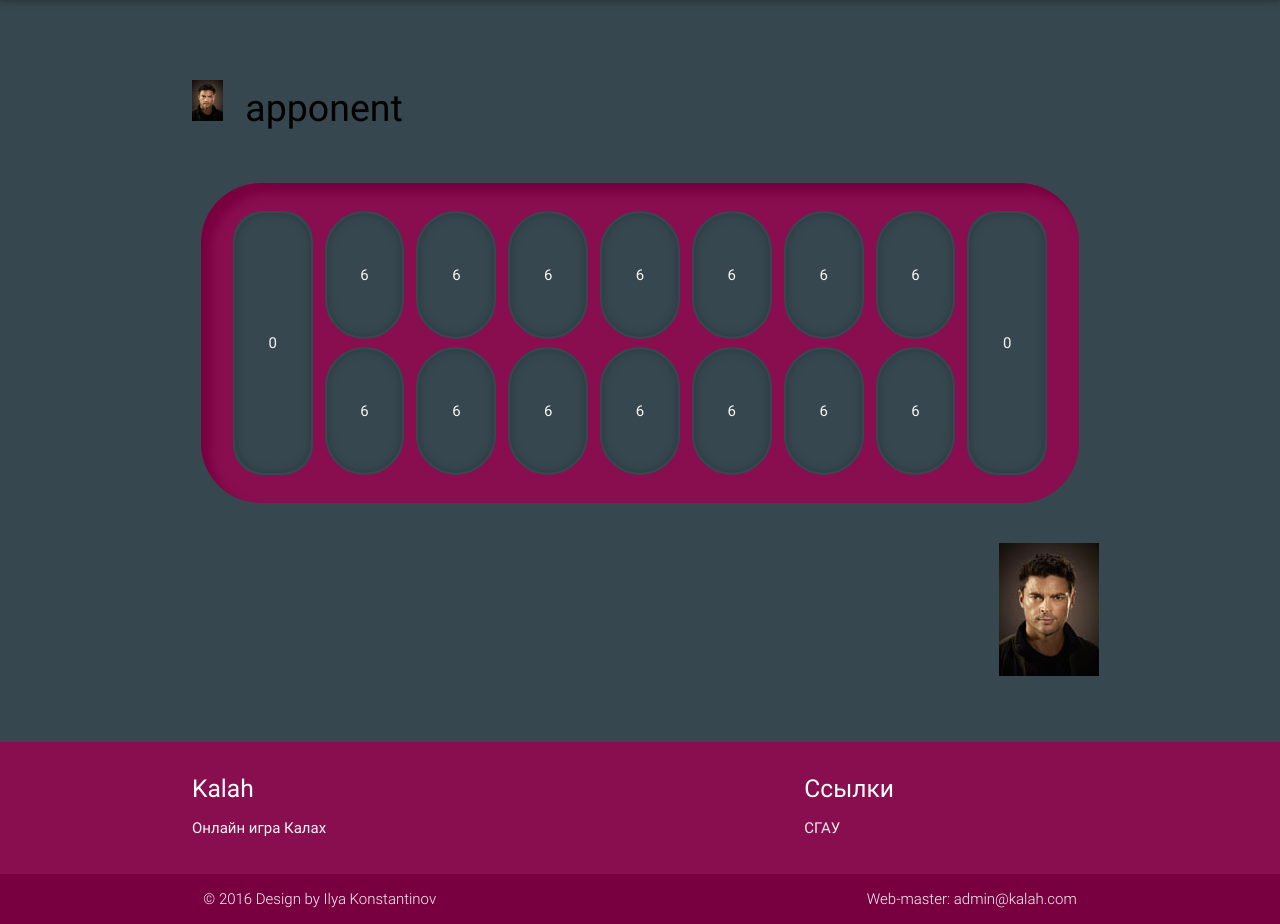
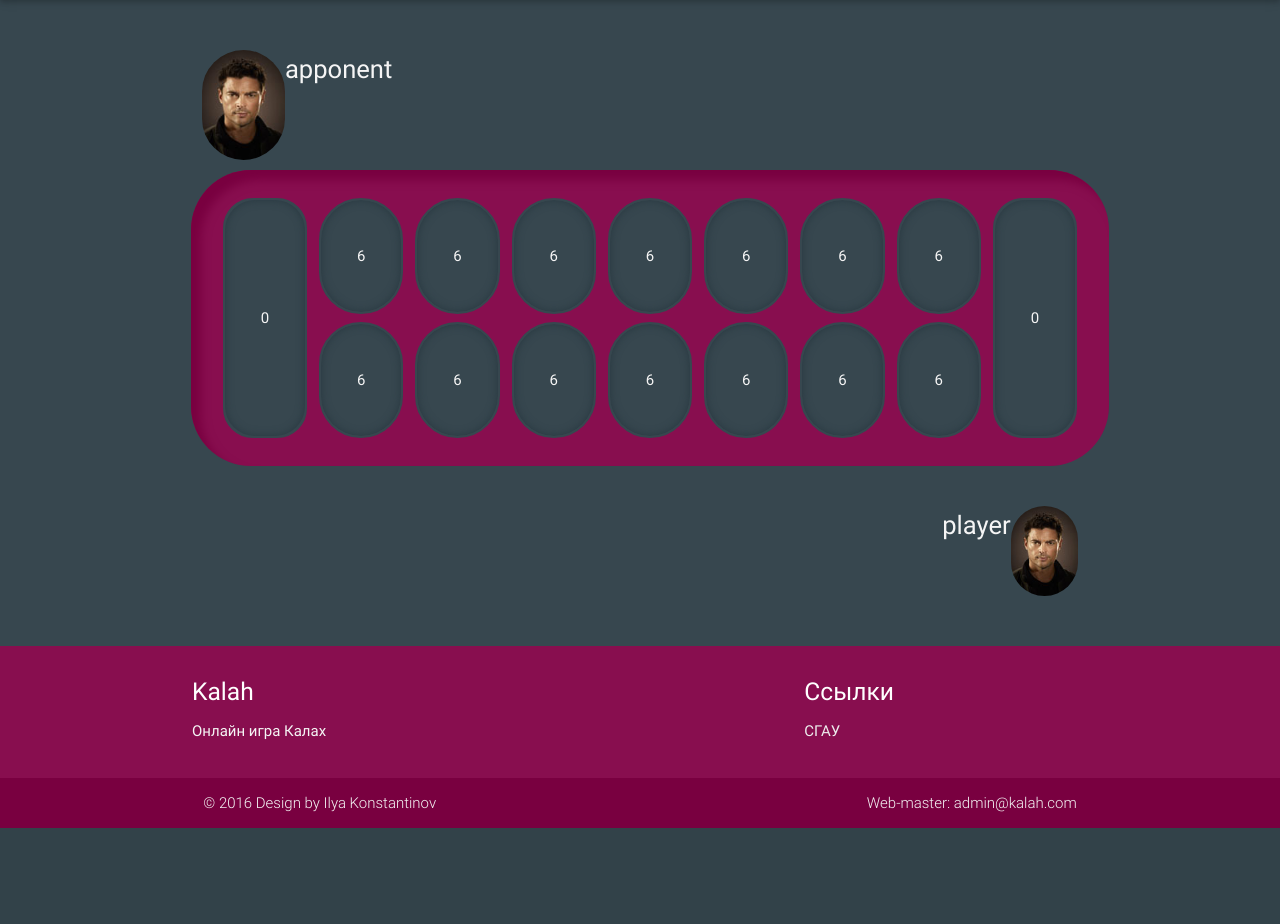
Before and after one commit to EmelyanovAndrey/Kalah, a PHP site: page /game.html in a window 1280 px wide. Shown: the part 64-988 px from the top of the page. After the commit the page ends 892 px from the top, so only its background shows below. Run offline with PHP 8.4, Linux system fonts and the light colour scheme; some libraries are stand-ins or nearby versions; some web fonts are replaced.

Commit message:
game mousedown

```diff
--- a/src/main/view/css/includes/style.less
+++ b/src/main/view/css/includes/style.less
@@ -166,8 +166,14 @@ header {
   box-shadow: inset 10px 10px 10px @color-board-border;
   border-radius: 60px;
 
+  margin: 10px;
 
-  margin: 20px;
+  &, table {
+    border-collapse: separate !important;
+    padding: 20px;
+    height: 30vh;
+    border-spacing: 1vw 1vh;
+  }
 
   .object() {
     background-color: @color-object-background;
@@ -187,14 +193,16 @@ header {
       cursor: pointer;
     }
 
-
+    & + .active {
+      box-shadow: inset 0px 0px 20px;
+    }
 
     .unselect();
   }
 
   .kalah {
     height: 30vh;
-    width: 0.5vw;
+    width: 1vw;
 
     border-radius: 30px;
 
@@ -209,57 +217,44 @@ header {
 
     .object();
   }
-
-  table {
-    border-collapse: inherit;
-    padding: 20px;
-    height: 40vh;
-    border-spacing: 1vw 1vh;
-
-    td {
-    }
-  }
-
-  .active {
-    background-color: @color-text;
-    color: @color-object-background;
-    border: 2px solid @color-object-background;
-    box-shadow: inset 0px 0px 20px @color-object-border;
-  }
 }
 
 .game {
 
-  padding-top: 10vh;
+  padding-top: 5vh;
 
-  image{
-    @game-photo-size: 12vh;
+  //img {
+  //  background: url(../assets/img/profile-test.jpg);
+  //  background-repeat: no-repeat;
+  //  background-size: cover;
+  //  background-position: center;
+  //}
 
-    //width: @game-photo-size;
-    //height: @game-photo-size;
-    //background: url(../assets/img/profile-test.jpg);
-    //background-repeat: no-repeat;
-    //background-size: cover;
-    //background-position: center;
+  .user(@turn: left) {
+    float: @turn;
+    margin: 10px;
 
-    border-radius: 100px;
+    .nick {
+      font-size: 2vw;
+      float: @turn;
+      color: @color-text;
+    }
+    img {
+      @game-photo-size: 40%;
+
+      width: @game-photo-size;
+      height: @game-photo-size;
+      border-radius: 100px;
+
+      float: @turn;
+    }
   }
 
-  .user {
-    float: right;
+  .player {
+    .user(right);
   }
 
   .apponent {
-    display: inline-block;
-    width: 50vw;
-    img {
-      float: left;
-    }
-
-    .nick {
-      font-size: 250%;
-
-    }
+    .user();
   }
-
 }
--- a/src/main/view/game.html
+++ b/src/main/view/game.html
@@ -25,7 +25,7 @@
     <header>
       <div class="navbar">
         <ul id="headerMenu" class="dropdown-content">
-          <li><a href="" target="_blank">Главная</a></li>
+          <li><a href="index.html" target="_blank">Главная</a></li>
           <li><a href="#" target="_blank">Правила</a></li>
           <li><a href="game.html" target="_blank">Играть с человеком</a></li>
           <li><a href="game.html" target="_blank">Играть с компьютером</a></li>
@@ -35,7 +35,7 @@
           <div class="nav-wrapper container">
             <div class="large-nav-bar"><a href="" target="_blank" class="brand-logo">Kalah</a>
               <ul class="right">
-                <li><a href="" target="_blank" class="grey-text text-lighten-3">Главная</a></li>
+                <li><a href="index.html" target="_blank" class="grey-text text-lighten-3">Главная</a></li>
                 <li><a href="#" target="_blank" class="grey-text text-lighten-3">Правила</a></li>
                 <li><a href="game.html" target="_blank" class="grey-text text-lighten-3">Играть с человеком</a></li>
                 <li><a href="game.html" target="_blank" class="grey-text text-lighten-3">Играть с компьютером</a></li>
@@ -49,12 +49,11 @@
     </header>
     <div id="main">
       <div class="game container">
-        <div class="row apponent"><img src="assets/img/profile-test.jpg" class="photo col s1">
-          <div class="nick col s1">apponent</div>
+        <div class="row apponent"><img src="assets/img/profile-test.jpg">
+          <div class="nick">apponent</div>
         </div>
         <div class="row">
-          <div class="board">
-            <table id="board">
+          <table class="board">
             <tr>
               <td rowspan="2" class="kalah"><span>0</span></td>
               <td class="lunka"><span>6</span></td>
@@ -77,11 +76,8 @@
             </tr>
           </table>
         </div>
-        </div>
-        <div class="row">
-          <div class="user"><img src="assets/img/profile-test.jpg" class="photo responsive-img">
-            <div class="nick"></div>
-          </div>
+        <div class="row player"><img src="assets/img/profile-test.jpg">
+          <div class="nick">player</div>
         </div>
       </div>
       <div class="row save-game"></div>
--- a/src/main/view/includes/layout.jade
+++ b/src/main/view/includes/layout.jade
@@ -4,7 +4,7 @@ doctype html
 - var baseUrl = ""
 - var title = "Kalah"
 - var siteName = title
-- var menu = [{name: "Главная", link: baseUrl}, {name: "Правила", link: "#"}, {name:"Играть с человеком", link: baseUrl+"game.html"}, {name: "Играть с компьютером", link: baseUrl+"game.html"}, {name: "Профиль", link: "#"}]
+- var menu = [{name: "Главная", link: "index.html"}, {name: "Правила", link: "#"}, {name:"Играть с человеком", link: baseUrl+"game.html"}, {name: "Играть с компьютером", link: baseUrl+"game.html"}, {name: "Профиль", link: "#"}]
 - var footerTitle = siteName
 - var footerText = "Онлайн игра Калах"
 - var dataCopyright = "2016"
--- a/src/main/view/index.html
+++ b/src/main/view/index.html
@@ -26,7 +26,7 @@
     <header>
       <div class="navbar">
         <ul id="headerMenu" class="dropdown-content">
-          <li><a href="" target="_blank">Главная</a></li>
+          <li><a href="index.html" target="_blank">Главная</a></li>
           <li><a href="#" target="_blank">Правила</a></li>
           <li><a href="game.html" target="_blank">Играть с человеком</a></li>
           <li><a href="game.html" target="_blank">Играть с компьютером</a></li>
@@ -36,7 +36,7 @@
           <div class="nav-wrapper container">
             <div class="large-nav-bar"><a href="" target="_blank" class="brand-logo">Kalah</a>
               <ul class="right">
-                <li><a href="" target="_blank" class="grey-text text-lighten-3">Главная</a></li>
+                <li><a href="index.html" target="_blank" class="grey-text text-lighten-3">Главная</a></li>
                 <li><a href="#" target="_blank" class="grey-text text-lighten-3">Правила</a></li>
                 <li><a href="game.html" target="_blank" class="grey-text text-lighten-3">Играть с человеком</a></li>
                 <li><a href="game.html" target="_blank" class="grey-text text-lighten-3">Играть с компьютером</a></li>
--- a/src/main/view/js/includes/scripts.js
+++ b/src/main/view/js/includes/scripts.js
@@ -43,7 +43,7 @@
     });
     vs_item(human);
     vs_item(comp);
-    lunka = $("#board .lunka");
+    lunka = $(".board .lunka");
     lunka.mousedown(function() {
       $(this).addClass("active");
     });
@@ -52,6 +52,4 @@
     });
   });
 
-  return;
-
 }).call(this);
--- a/src/main/view/js/scripts.min.js
+++ b/src/main/view/js/scripts.min.js
@@ -1 +1 @@
-(function(){var n,o,t;o="#play .human",n="#play .comp",$(function(){jQuery.browser.mozilla===!0&&($(o).addClass("simple"),$(n).addClass("simple"))}),t=function(n,o,t){null==o&&(o=500),null==t&&(t=.6),$(n).mouseenter(function(){$(this).find(".inner").fadeTo(o,t,function(){}),$(this).css({cursor:"pointer"})}),$(n).mouseleave(function(){$(this).find(".inner").fadeTo(o,0,function(){})})},$(document).ready(function(){var e;$("#hellow").on("click","a",function(n){var o,t;n.preventDefault(),o=$(this).attr("href"),t=$(o).offset().top,$("body, html").animate({scrollTop:t},350)}),t(o),t(n),e=$("#board .lunka"),e.mousedown(function(){$(this).addClass("active")}),e.mouseup(function(){$(this).removeClass("active")})})}).call(this);
+(function(){var n,o,t;o="#play .human",n="#play .comp",$(function(){jQuery.browser.mozilla===!0&&($(o).addClass("simple"),$(n).addClass("simple"))}),t=function(n,o,t){null==o&&(o=500),null==t&&(t=.6),$(n).mouseenter(function(){$(this).find(".inner").fadeTo(o,t,function(){}),$(this).css({cursor:"pointer"})}),$(n).mouseleave(function(){$(this).find(".inner").fadeTo(o,0,function(){})})},$(document).ready(function(){var e;$("#hellow").on("click","a",function(n){var o,t;n.preventDefault(),o=$(this).attr("href"),t=$(o).offset().top,$("body, html").animate({scrollTop:t},350)}),t(o),t(n),e=$(".board .lunka"),e.mousedown(function(){$(this).addClass("active")}),e.mouseup(function(){$(this).removeClass("active")})})}).call(this);
```
Also changed, not shown: src/main/view/css/includes/style.css (+37 -22 lines), src/main/view/includes/game.jade (+6 -8 lines), src/main/view/css/style.min.css, 1 other file. Lines whose indentation alone changed are shown as unchanged.
